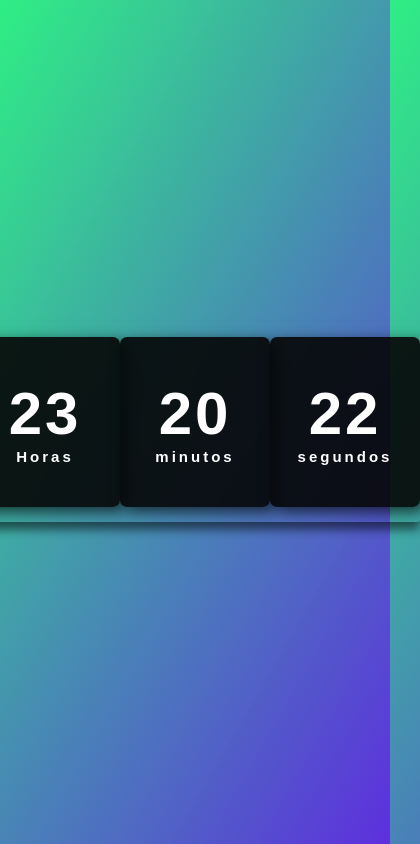
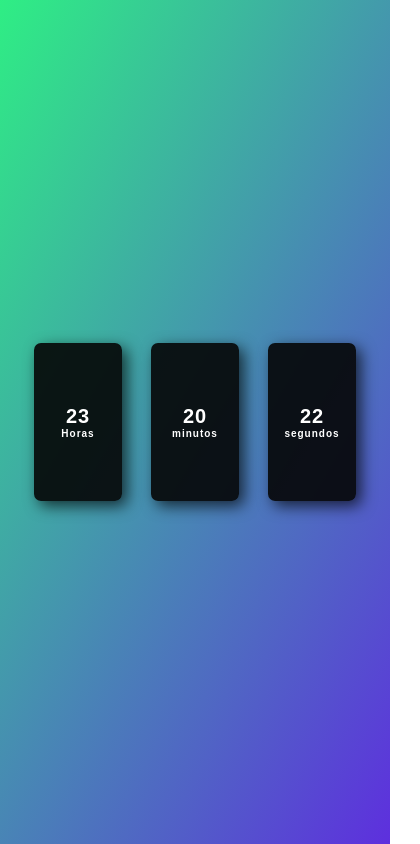
Before and after one commit to Felipe-Bignoto/Relogio-digital, a plain HTML site: page index.html in a window 390 px wide. Shown: the whole page, 420 px wide, since content can reach past the window. Drawn offline with Linux system fonts and the light colour scheme.

Commit message:
Arrumadno media queries

```diff
--- a/assets/css/style.css
+++ b/assets/css/style.css
@@ -46,3 +46,51 @@ body{
 .relogio span.tempo{
     font-size: 15px;
 }
+
+@media(max-width: 800px){
+
+    .body{
+        height: 100vh;
+        display: flex;
+        align-items: center;
+        justify-content: center;
+
+    }
+
+
+    .relogio{
+        display: flex;
+        align-items: center;
+        justify-content: space-around;
+        height: 75%;
+        width: 90%;
+        background: transparent;
+        box-shadow: 5px 5px 15px rgba(0, 0, 0, 0);
+
+    }
+
+    .relogio div{
+        height: 25%;
+        width: 25%;
+        display: flex;
+        align-items: center;
+        flex-direction: column;
+        justify-content: center;
+        color: rgb(255, 255, 255);
+        background: rgba(5, 5, 5, 0.9);
+        box-shadow: 5px 5px 15px rgba(0, 0, 0, 0.7);
+        border-radius: 7px;
+        letter-spacing: 1px;
+
+    }
+
+    .relogio span{
+        font-weight: bolder;
+        font-size: 20px;
+    }
+
+    .relogio span.tempo{
+        font-size: 10px;
+    }
+
+}
```
Also changed, not shown: index.html (+3 -0 lines).
